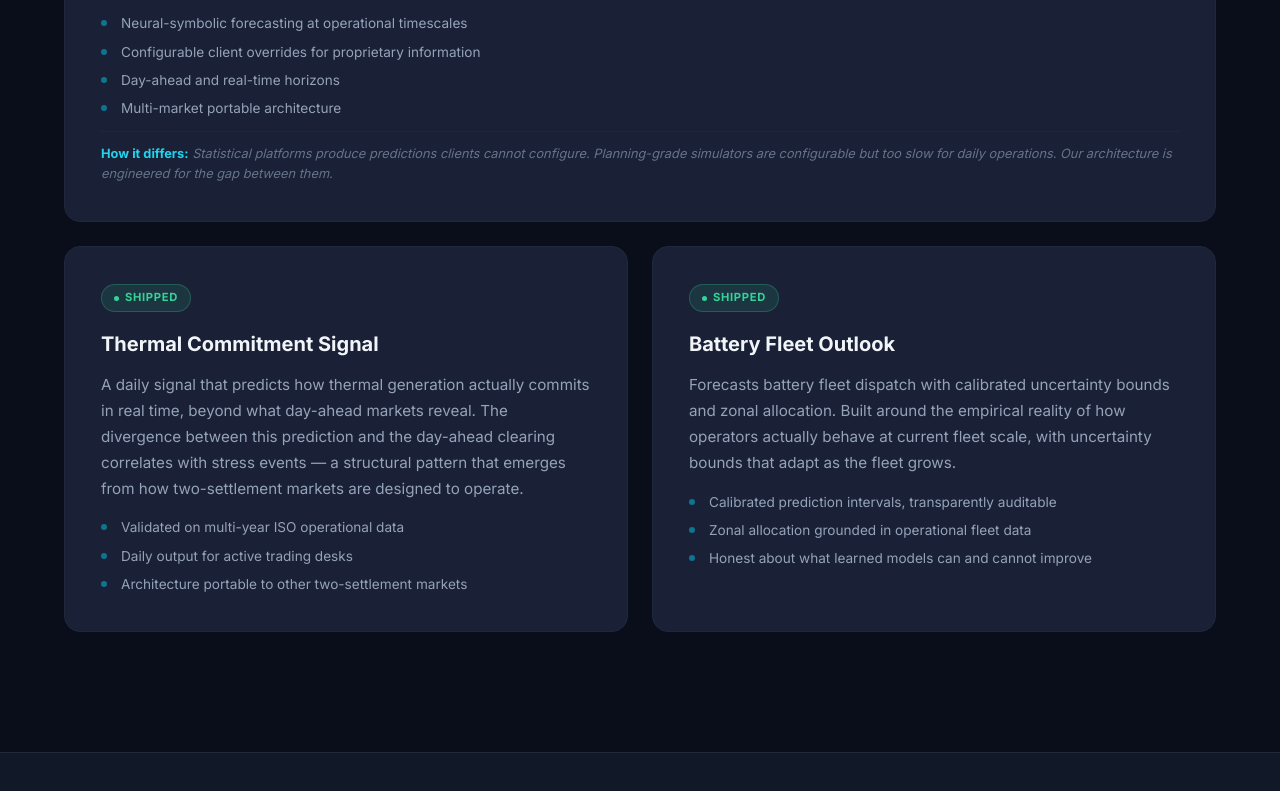
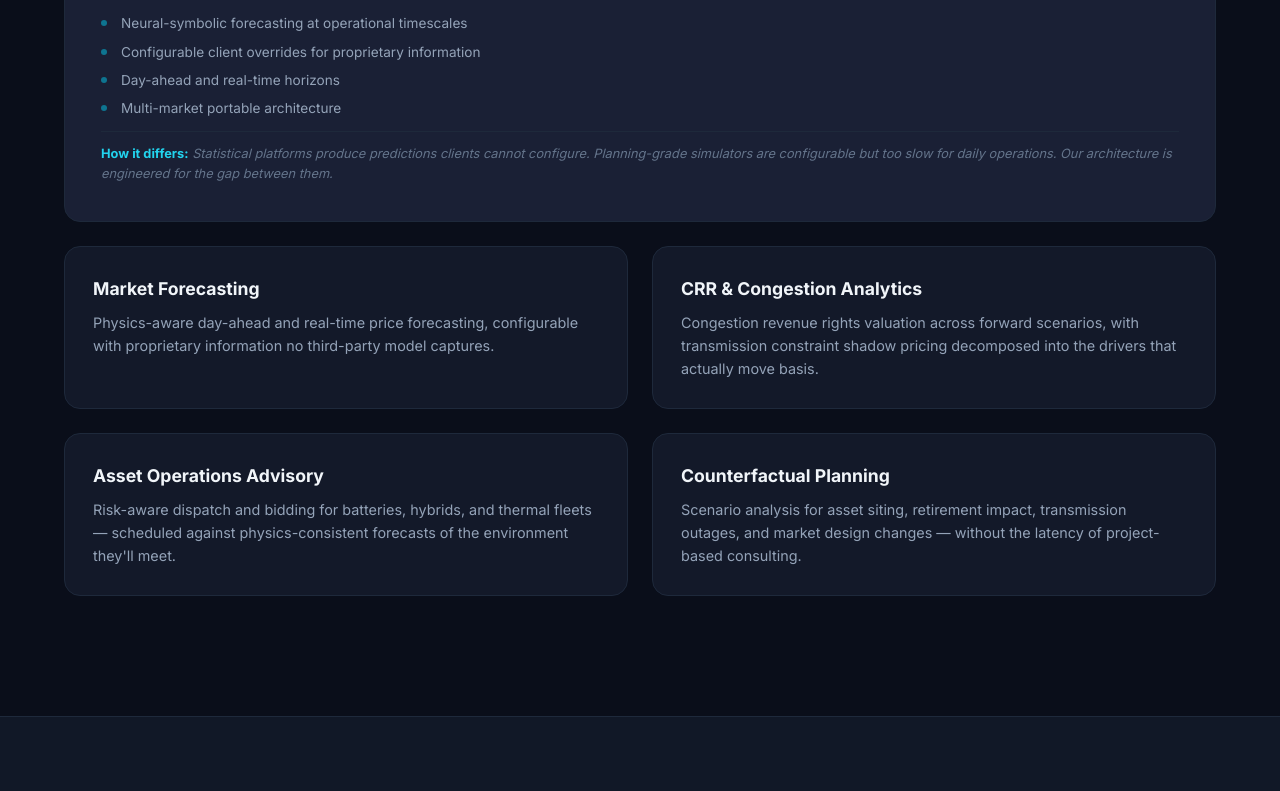
Before and after one commit to mind-flow-ai/website, a plain HTML site: page index.html in a window 1280 px wide. Shown: the part 3446-4237 px from the top of the page. Drawn offline with Linux system fonts and the light colour scheme.

Commit message:
Replace named signals with broader Applications grid
Drop the two productized signal cards (Thermal Commitment Signal,
Battery Fleet Outlook) — they read as ERCOT-specific module names
and invite methodology questions we don't want to answer publicly.

Replace with four application-area cards under the Configurable
Forecasting Platform flagship:

- Market Forecasting
- CRR & Congestion Analytics
- Asset Operations Advisory
- Counterfactual Planning

Each is a one-line capability description, no maturity badge, no
metrics, no methodology. New .product-card.use-case modifier gives
them lighter visual weight than the flagship: smaller heading,
slightly recessed background, no list, no callout.

Group header reframed from "Energy Market Forecasting" to "Where
it applies" to signal that the cards are use cases, not products.

Co-Authored-By: Claude Opus 4.7 (1M context) <noreply@anthropic.com>

```diff
--- a/index.html
+++ b/index.html
@@ -279,6 +279,13 @@
         .product-card.full-width {
             grid-column: 1 / -1;
         }
+
+        .product-card.use-case {
+            padding: 28px;
+            background: rgba(26, 32, 53, 0.6);
+        }
+        .product-card.use-case h3 { font-size: 1.1rem; margin-bottom: 8px; }
+        .product-card.use-case > p { font-size: 0.9rem; line-height: 1.6; margin-bottom: 0; color: var(--text-secondary); }
 
         .maturity-badge {
             display: inline-flex;
@@ -694,8 +701,8 @@
                     <div class="capability-group-header">
                         <div class="capability-group-icon">&#9881;</div>
                         <div>
-                            <h3>Energy Market Forecasting</h3>
-                            <p>For sophisticated trading desks, hedge funds, asset operators, and utility risk managers</p>
+                            <h3>Where it applies</h3>
+                            <p>Configurable forecasting infrastructure plus the use cases it enables</p>
                         </div>
                     </div>
                     <div class="products-grid">
@@ -711,25 +718,21 @@
                             </ul>
                             <div class="world-model-feed"><strong>How it differs:</strong> Statistical platforms produce predictions clients cannot configure. Planning-grade simulators are configurable but too slow for daily operations. Our architecture is engineered for the gap between them.</div>
                         </div>
-                        <div class="product-card fade-in">
-                            <span class="maturity-badge badge-shipped">Shipped</span>
-                            <h3>Thermal Commitment Signal</h3>
-                            <p>A daily signal that predicts how thermal generation actually commits in real time, beyond what day-ahead markets reveal. The divergence between this prediction and the day-ahead clearing correlates with stress events &mdash; a structural pattern that emerges from how two-settlement markets are designed to operate.</p>
-                            <ul class="product-highlights">
-                                <li>Validated on multi-year ISO operational data</li>
-                                <li>Daily output for active trading desks</li>
-                                <li>Architecture portable to other two-settlement markets</li>
-                            </ul>
+                        <div class="product-card use-case fade-in">
+                            <h3>Market Forecasting</h3>
+                            <p>Physics-aware day-ahead and real-time price forecasting, configurable with proprietary information no third-party model captures.</p>
                         </div>
-                        <div class="product-card fade-in">
-                            <span class="maturity-badge badge-shipped">Shipped</span>
-                            <h3>Battery Fleet Outlook</h3>
-                            <p>Forecasts battery fleet dispatch with calibrated uncertainty bounds and zonal allocation. Built around the empirical reality of how operators actually behave at current fleet scale, with uncertainty bounds that adapt as the fleet grows.</p>
-                            <ul class="product-highlights">
-                                <li>Calibrated prediction intervals, transparently auditable</li>
-                                <li>Zonal allocation grounded in operational fleet data</li>
-                                <li>Honest about what learned models can and cannot improve</li>
-                            </ul>
+                        <div class="product-card use-case fade-in">
+                            <h3>CRR &amp; Congestion Analytics</h3>
+                            <p>Congestion revenue rights valuation across forward scenarios, with transmission constraint shadow pricing decomposed into the drivers that actually move basis.</p>
+                        </div>
+                        <div class="product-card use-case fade-in">
+                            <h3>Asset Operations Advisory</h3>
+                            <p>Risk-aware dispatch and bidding for batteries, hybrids, and thermal fleets &mdash; scheduled against physics-consistent forecasts of the environment they'll meet.</p>
+                        </div>
+                        <div class="product-card use-case fade-in">
+                            <h3>Counterfactual Planning</h3>
+                            <p>Scenario analysis for asset siting, retirement impact, transmission outages, and market design changes &mdash; without the latency of project-based consulting.</p>
                         </div>
                     </div>
                 </div>
```
